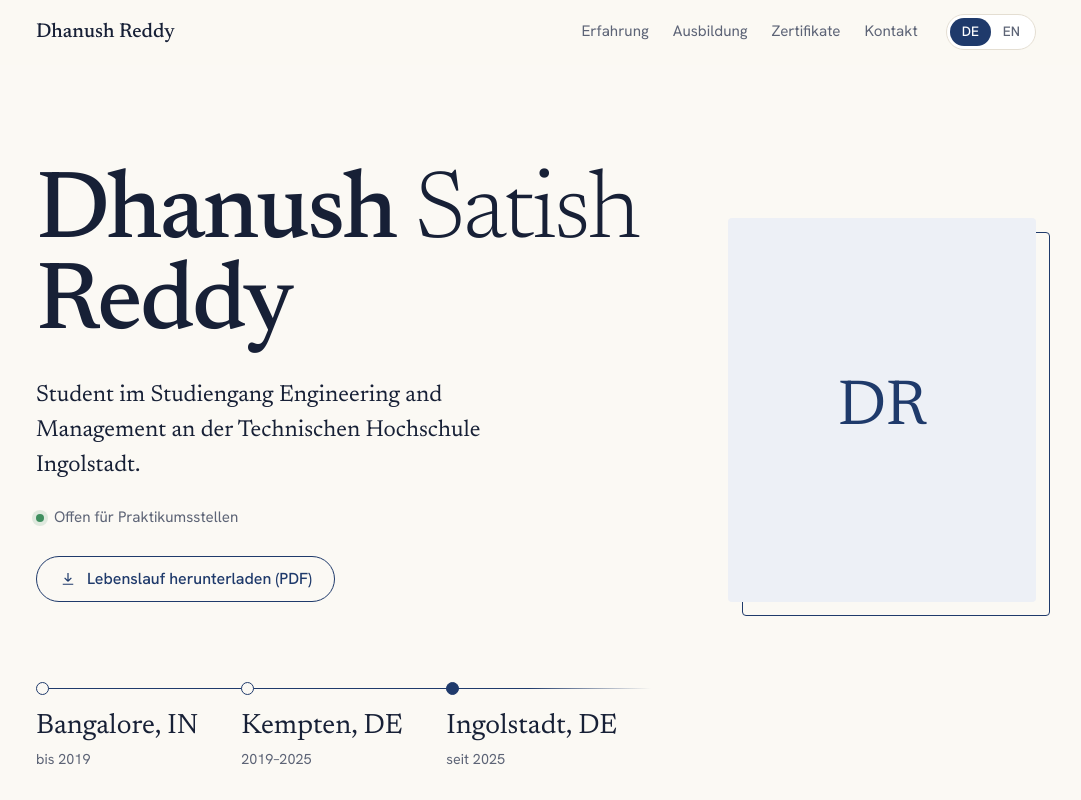
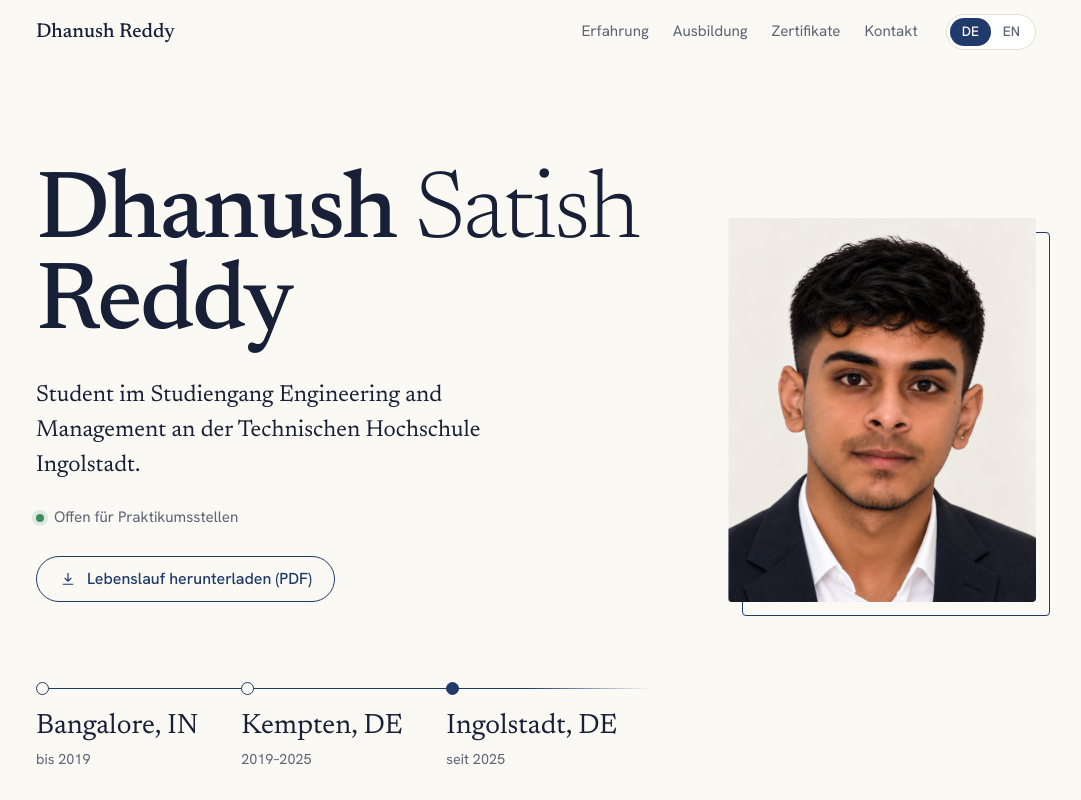
Before and after one commit to dhanush-satish-reddy/dhanush-satish-reddy.github.io, a plain HTML site: page index.html in a window 1280 px wide. Shown: the top 800 px of the page, without its empty margins (104-1185 px from the left). Drawn offline with Linux system fonts and the light colour scheme.

Commit message:
Update index.html

```diff
--- a/index.html
+++ b/index.html
@@ -212,7 +212,7 @@
         <div class="hero-cta"><a class="btn ghost" href="Dhanush_Satish_Reddy_Lebenslauf.pdf" download><svg viewBox="0 0 24 24" fill="none" stroke="currentColor" stroke-width="1.6" aria-hidden="true"><path d="M12 4v11m0 0-4.5-4.5M12 15l4.5-4.5M5 19h14"/></svg><span data-i18n="hero.cv">Lebenslauf herunterladen (PDF)</span></a></div>
       </div>
       <figure class="portrait" style="margin:0">
-        <img src="photo.jpg" alt="Dhanush Satish Reddy" width="640" height="800" onerror="this.outerHTML='&lt;div class=&quot;ph&quot; aria-hidden=&quot;true&quot;&gt;DR&lt;/div&gt;'">
+        <img src="photo.png" alt="Dhanush Satish Reddy" width="640" height="800" onerror="this.outerHTML='&lt;div class=&quot;ph&quot; aria-hidden=&quot;true&quot;&gt;DR&lt;/div&gt;'">
       </figure>
     </div>
     <div class="wrap route" aria-label="Werdegang">
```
